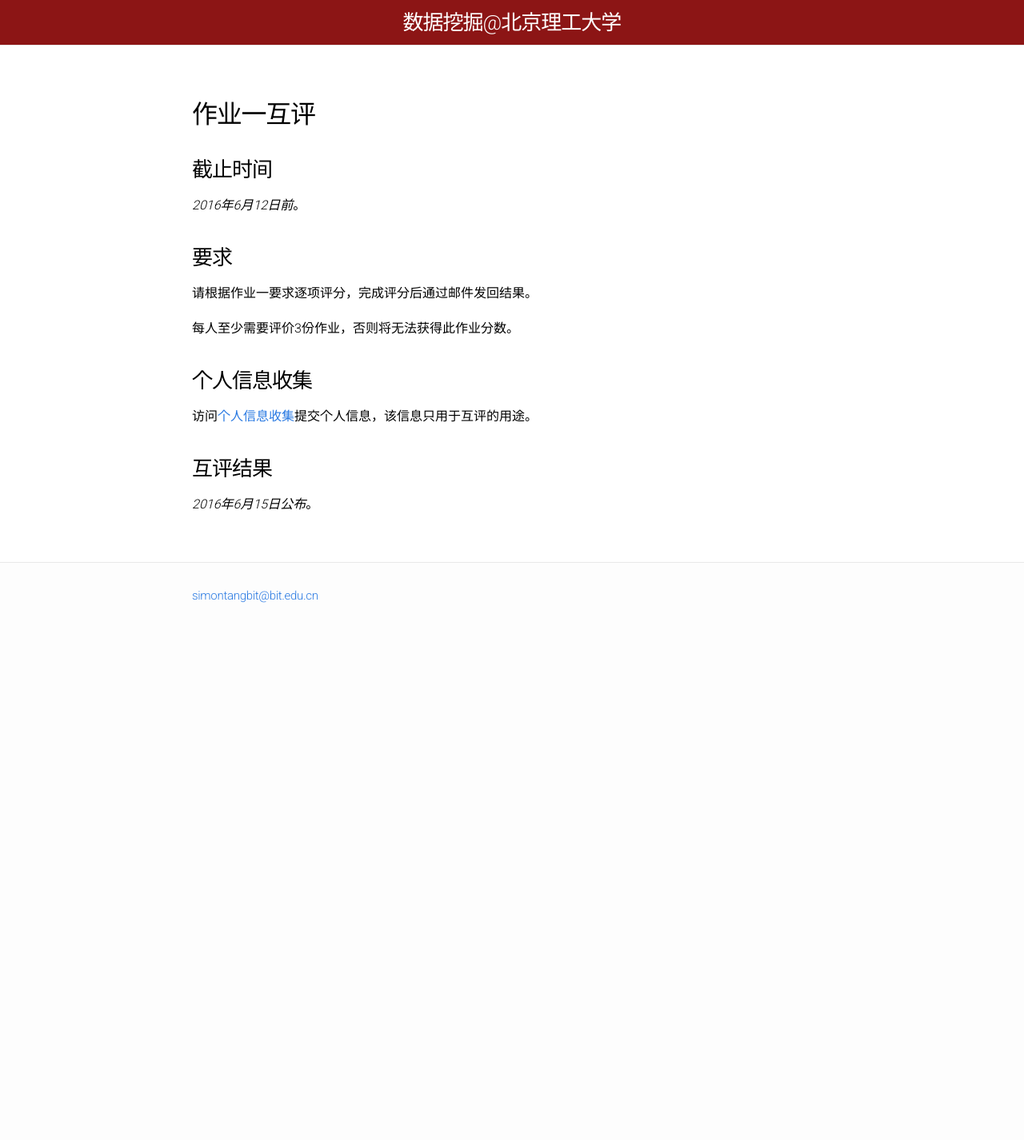
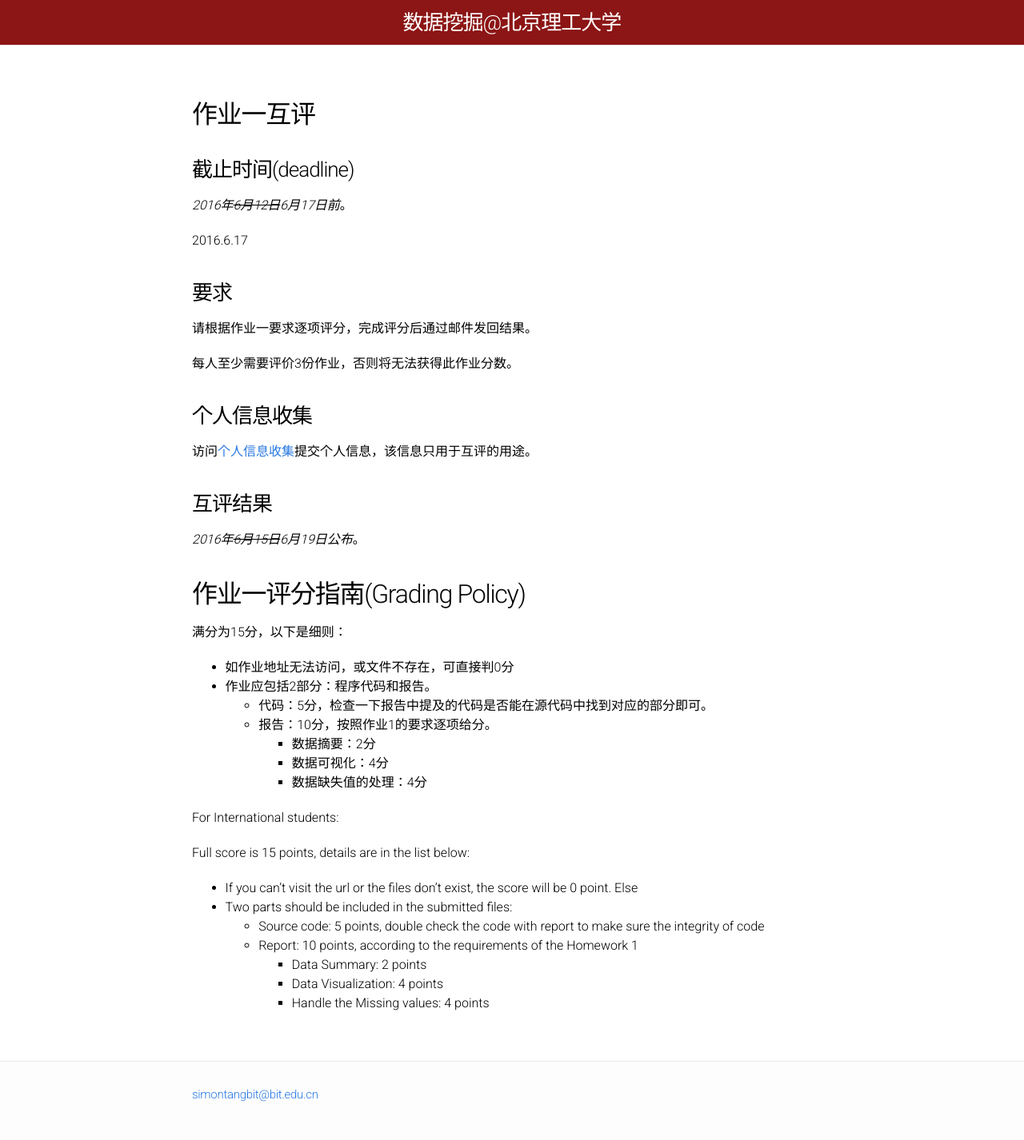
Before and after one commit to BITDM/bitdm.github.io, a Jekyll site: the page built from 2016/assignments/assignment1_review.md, in a window 1280 px wide. Shown: the whole page at 80% size. Built offline with Jekyll 4.4.1, drawn with Linux system fonts in a browser that asks for light colours; before the commit the page ends 900 px from its top, so only the background shows below that.

Commit message:
加入作业1互评的要求

```diff
--- a/2016/assignments/assignment1_review.md
+++ b/2016/assignments/assignment1_review.md
@@ -6,9 +6,11 @@
 
 ## 作业一互评
 
-### 截止时间
+### 截止时间(deadline)
 
-*2016年6月12日前*。
+*2016年~~6月12日~~6月17日前*。
+
+2016.6.17
 
 ### 要求
 
@@ -22,4 +24,28 @@
 
 ### 互评结果
 
-*2016年6月15日公布*。
+*2016年~~6月15日~~6月19日公布*。
+
+## 作业一评分指南(Grading Policy)
+
+满分为15分，以下是细则：
+
+- 如作业地址无法访问，或文件不存在，可直接判0分
+- 作业应包括2部分：程序代码和报告。
+  - 代码：5分，检查一下报告中提及的代码是否能在源代码中找到对应的部分即可。
+  - 报告：10分，按照作业1的要求逐项给分。
+    - 数据摘要：2分
+    - 数据可视化：4分
+    - 数据缺失值的处理：4分
+
+For International students:
+
+Full score is 15 points, details are in the list below:
+
+- If you can't visit the url or the files don't exist, the score will be 0 point. Else
+- Two parts should be included in the submitted files:
+  - Source code: 5 points, double check the code with report to make sure the integrity of code
+  - Report: 10 points, according to the requirements of the Homework 1
+    - Data Summary: 2 points
+    - Data Visualization: 4 points
+    - Handle the Missing values: 4 points
```
Also changed, not shown: index.html (+3 -34 lines).
